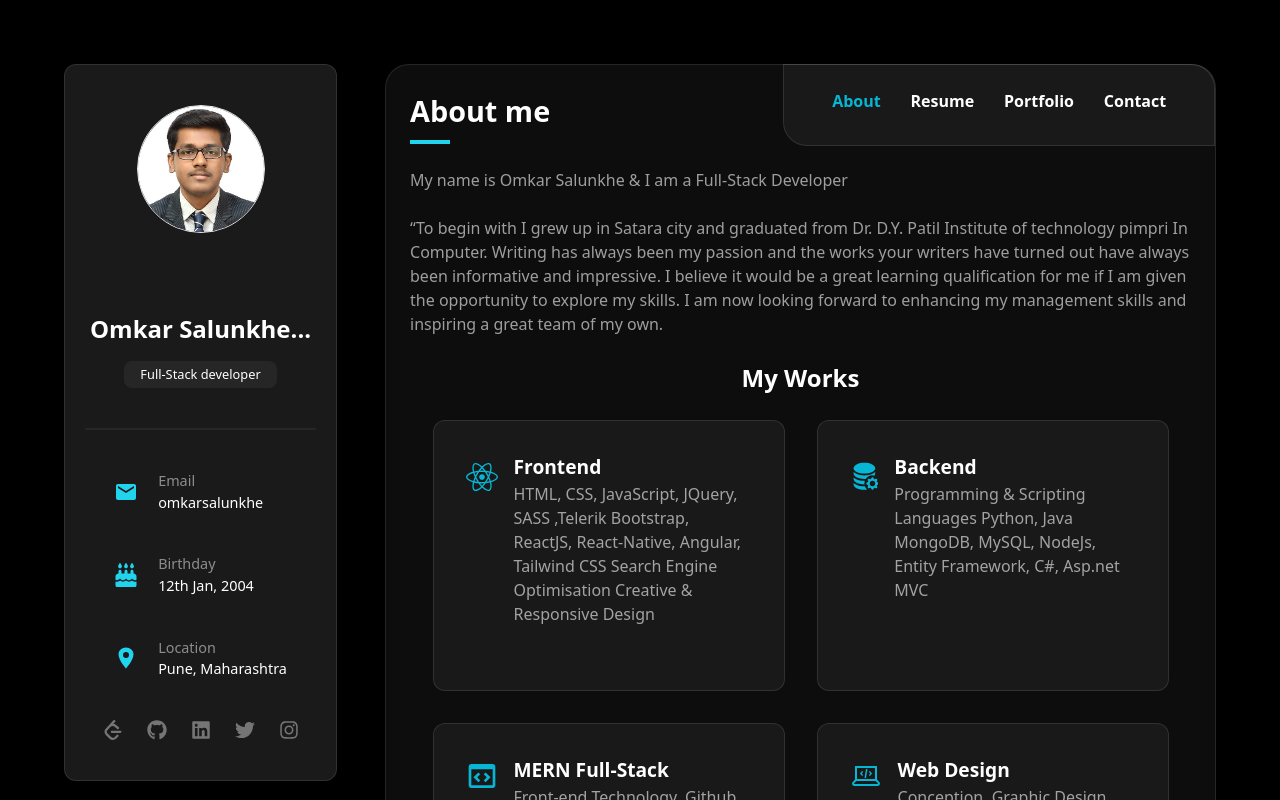
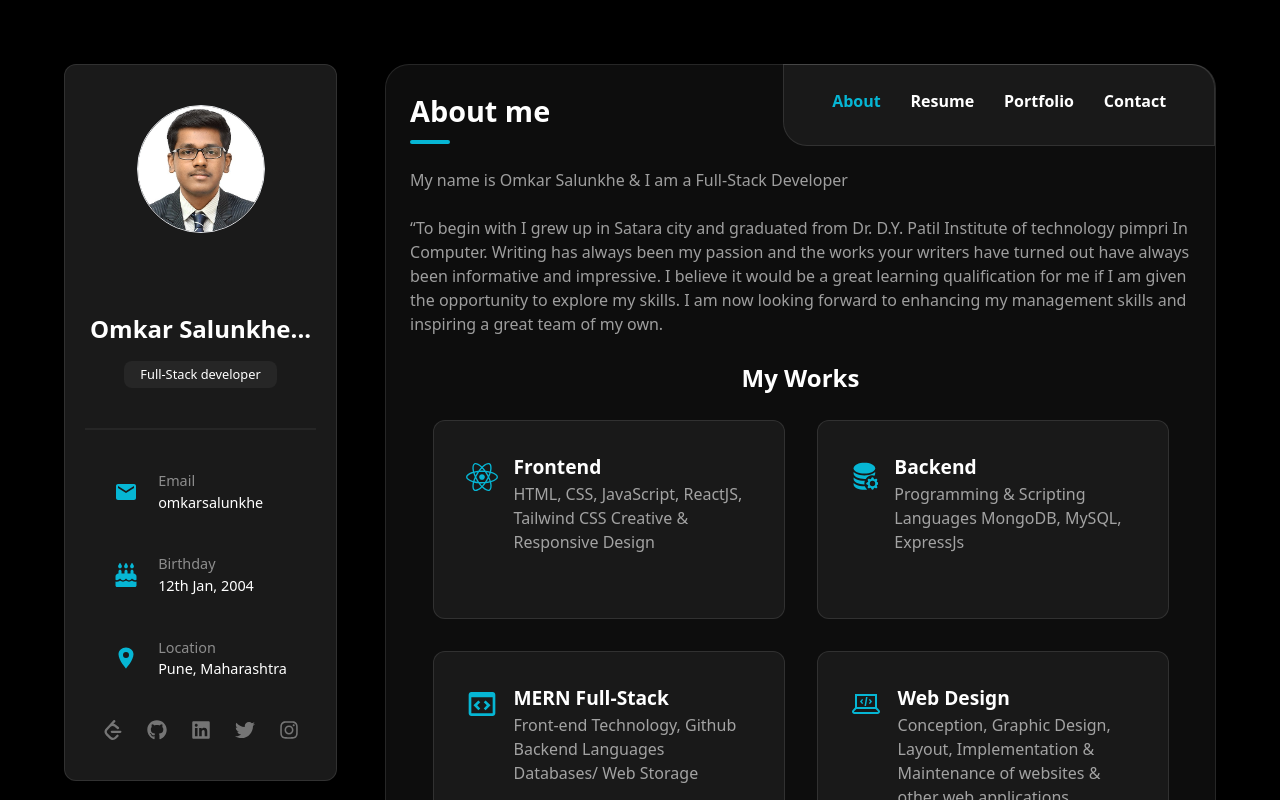
Before and after one commit to Omkar1201/Portfolio, a React (Create React App) app: page / in a window 1280 px wide. Shown: the top 800 px of the page. Built offline with nearby package versions, Linux system fonts and the light colour scheme.

Commit message:
colors change in me.jsx and about.jsx

```diff
--- a/src/components/About.jsx
+++ b/src/components/About.jsx
@@ -8,7 +8,7 @@ export default function About() {
 		<div className='text-white '>
 			<div>
 				<h2 className='text-[1.8rem] font-semibold'>About me</h2>
-				<div className='border-2 border-cyan-400 w-10 my-2'></div>
+				<div className='border-[0.15rem] rounded-full border-cyan-500 w-10 my-2'></div>
 				<div className='text-white text-opacity-60 font-thin'>
 					<div className='my-6'>
 						My name is Omkar Salunkhe & I am a Full-Stack Developer
@@ -25,21 +25,19 @@ export default function About() {
 					<div className=''>
 						<div className='text-[1.2rem] font-semibold'>Frontend</div>
 						<div className=' text-opacity-60 text-white'>
-							HTML, CSS, JavaScript, JQuery, SASS ,Telerik
-							Bootstrap, ReactJS, React-Native, Angular, Tailwind CSS
-							Search Engine Optimisation
+							HTML, CSS, JavaScript,
+							ReactJS, Tailwind CSS
 							Creative & Responsive Design
 						</div>
 					</div>
 				</div>
 				<div className='flex border border-white rounded-xl border-opacity-10 bg-white bg-opacity-5 gap-4 w-[22rem] p-8'>
-					<div className='text-[1.8rem] py-2 text-cyan-500'><BsDatabaseFillGear/></div>
+					<div className='text-[1.8rem] my-2 text-cyan-500'><BsDatabaseFillGear/></div>
 					<div className=''>
 						<div className='text-[1.2rem] font-semibold'>Backend</div>
 						<div className=' text-opacity-60 text-white'>
 							Programming & Scripting Languages
-							Python, Java
-							MongoDB, MySQL, NodeJs, Entity Framework, C#, Asp.net MVC
+							MongoDB, MySQL, ExpressJs
 						</div>
 					</div>
 				</div>
--- a/src/components/Me.jsx
+++ b/src/components/Me.jsx
@@ -23,21 +23,21 @@ export default function Me() {
 
             <div className='text-white flex flex-col gap-10'>
                 <div className='flex items-center gap-5'>
-                    <div className='text-cyan-400'><MdEmail size={24}/></div>
+                    <div className='text-cyan-500'><MdEmail size={24}/></div>
                     <div className='text-[0.9rem] '>
                         <div className=' text-opacity-50 text-white'>Email</div>
                         <div className='  font-thin text-white'>omkarsalunkhe</div>
                     </div>
                 </div>
                 <div className='flex gap-5 items-center'>
-                    <div className=' text-cyan-400 to-black'><FaCakeCandles className='' size={24}/></div>
+                    <div className=' text-cyan-500 to-black'><FaCakeCandles className='' size={24}/></div>
                     <div className='text-[0.9rem]'>
                         <div className=' text-opacity-50 text-white'>Birthday</div>
                         <div className='  font-thin text-white'>12th Jan, 2004</div>
                     </div>
                 </div>
                 <div className='flex gap-5 items-center'>
-                    <div className='text-cyan-400'><IoLocationSharp size={24}/></div>
+                    <div className='text-cyan-500'><IoLocationSharp size={24}/></div>
                     <div className='text-[0.9rem]'>
                         <div className=' text-opacity-50 text-white'>Location</div>
                         <div className='  font-thin text-white'>Pune, Maharashtra</div>
@@ -45,19 +45,19 @@ export default function Me() {
                 </div>
             </div>
             <div className="flex space-x-4 flex-wrap gap-2 mt-10 justify-center">
-                <a href='https://leetcode.com/omkarsalunkhe3597/' target='_blank' rel="noreferrer" className=" text-white text-opacity-40 hover:text-white">
+                <a href='https://leetcode.com/omkarsalunkhe3597/' target='_blank' rel="noreferrer" className=" text-white text-opacity-40 hover:text-cyan-500">
                     <SiLeetcode size={20} />
                 </a>
-                <a href='https://github.com/Omkar1201' target='_blank' rel="noreferrer" className="text-white text-opacity-40 hover:text-white">
+                <a href='https://github.com/Omkar1201' target='_blank' rel="noreferrer" className="text-white text-opacity-40 hover:text-cyan-500   ">
                     <FaGithub size={20} />
                 </a>
-                <a href='https://www.linkedin.com/in/omkar-salunkhe-28784b214/' target='_blank' rel="noreferrer" className="text-white text-opacity-40 hover:text-white">
+                <a href='https://www.linkedin.com/in/omkar-salunkhe-28784b214/' target='_blank' rel="noreferrer" className="text-white text-opacity-40 hover:text-cyan-500">
                     <FaLinkedin size={20} />
                 </a>
-                <a href="https://x.com/Omkar11239862" target='_blank' rel="noreferrer" className="text-white text-opacity-40 hover:text-white">
+                <a href="https://x.com/Omkar11239862" target='_blank' rel="noreferrer" className="text-white text-opacity-40 hover:text-cyan-500">
                     <FaTwitter size={20} />
                 </a>
-                <a href='https://www.instagram.com/omkar_salunkhe12/' target='_blank' rel="noreferrer" className="text-white text-opacity-40 hover:text-white">
+                <a href='https://www.instagram.com/omkar_salunkhe12/' target='_blank' rel="noreferrer" className="text-white text-opacity-40 hover:text-cyan-500">
                     <FaInstagram size={20} />
                 </a>
             </div>
```
